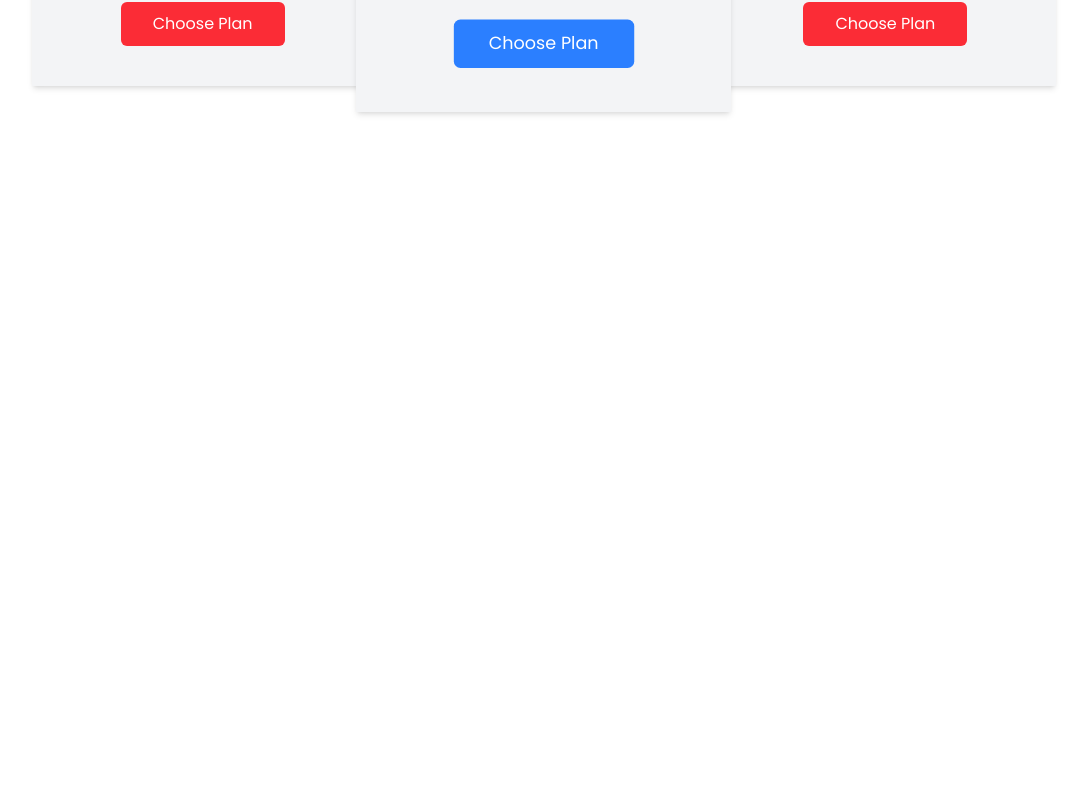
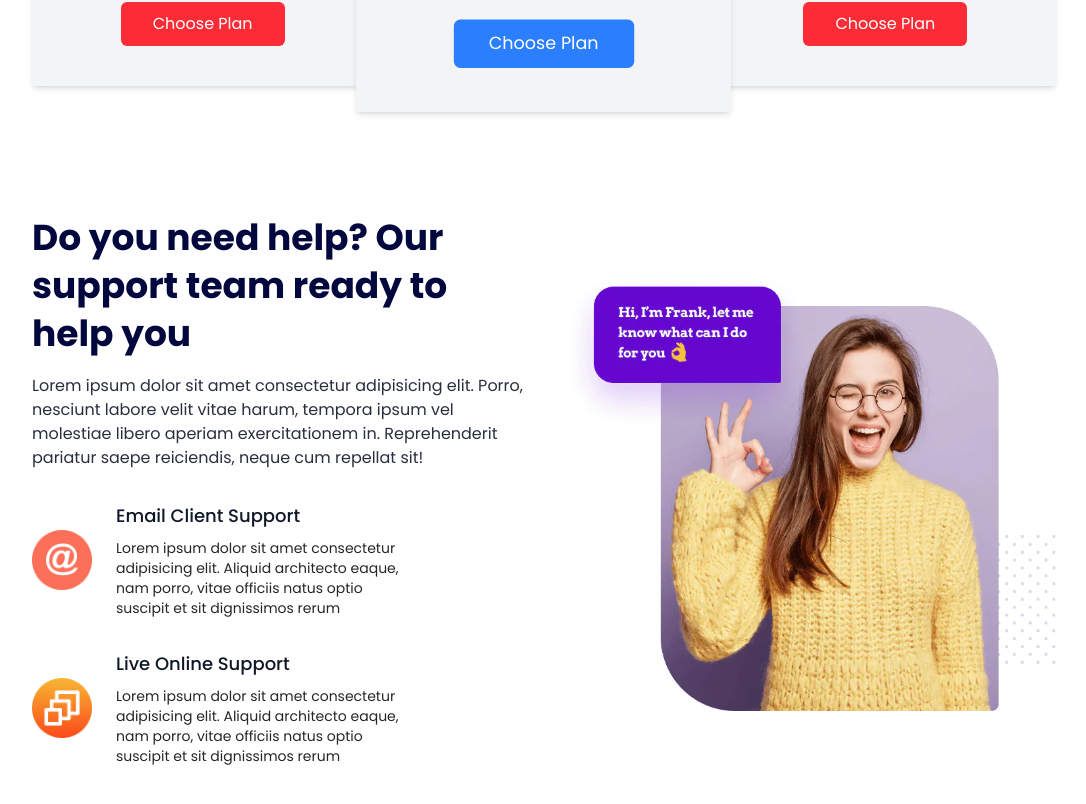
Before and after one commit to azizul96/agency, a Next.js app: page / in a window 1280 px wide. Shown: the part 2913-3717 px from the top of the page, without its empty margins (96-1182 px from the left). Before the commit the page ends 3047 px from the top, so only its background shows below. Built offline with nearby package versions, Linux system fonts and the light colour scheme.

Commit message:
Support Team Section Done

```diff
--- a/app/components/Home.jsx
+++ b/app/components/Home.jsx
@@ -3,6 +3,8 @@ import Hero from './Hero/Hero';
 import Features from './Features/Features';
 import ClientSupport from './ClientSupport/ClientSupport'
 import Price from './Price/Price'
+import SupportTeam from './SupportTeam/SupportTeam'
+
 
 const Home = () => {
   return (
@@ -11,6 +13,7 @@ const Home = () => {
       <Features />
       <ClientSupport />
       <Price />
+      <SupportTeam />
     </div>
   );
 };
--- /dev/null
+++ b/app/components/SupportTeam/SupportTeam.jsx
@@ -0,0 +1,43 @@
+import React from 'react';
+import Icon1 from '../../../public/icon1.png'
+import Icon2 from '../../../public/icon2.png'
+import SupportTeamImg from '../../../public/supportTeam.jpg'
+import Image from 'next/image';
+
+const SupportTeam = () => {
+  return (
+    <div className='pt-[5rem] pb-[3rem]'>
+      <div className='w-[80%] mx-auto grid grid-cols-1 lg:grid-cols-2 gap-[2rem] items-center'>
+        <div >
+          <h1 className='text-xl md:text-3xl lg:text-4xl text-[#02073e] mb-[1rem]  font-bold leading-[2rem] md:leading-[3rem] '>Do you need help? Our support team ready to help you</h1>
+          <p className='text-gray-900 opacity-90 text-base mt-[1rem]'>
+            Lorem ipsum dolor sit amet consectetur adipisicing elit. Porro, nesciunt labore velit vitae harum, tempora ipsum vel molestiae libero aperiam exercitationem in. Reprehenderit pariatur saepe reiciendis, neque cum repellat sit!
+          </p>
+          <div className='flex items-center space-x-6 mt-[2rem]'>
+            <Image src={Icon1} alt='icon' width={60} height={60}/>
+            <div>
+              <h1 className='text-lg text-gray-900 font-[500] mb-[0.5rem] '>
+                Email Client Support
+              </h1>
+              <p className='md:w-[70%] w-[90%] text-sm text-black opacity-85 '>Lorem ipsum dolor sit amet consectetur adipisicing elit. Aliquid architecto eaque, nam porro, vitae officiis natus optio suscipit et sit dignissimos rerum</p>
+            </div>
+          </div>
+          <div className='flex items-center space-x-6 mt-[2rem]'>
+            <Image src={Icon2} alt='icon' width={60} height={60}/>
+            <div>
+              <h1 className='text-lg text-gray-900 font-[500] mb-[0.5rem] '>
+                Live Online Support
+              </h1>
+              <p className='md:w-[70%] w-[90%] text-sm text-black opacity-85 '>Lorem ipsum dolor sit amet consectetur adipisicing elit. Aliquid architecto eaque, nam porro, vitae officiis natus optio suscipit et sit dignissimos rerum</p>
+            </div>
+          </div>
+        </div>
+        <div>
+          <Image src={SupportTeamImg} alt='image' />
+        </div>
+      </div>
+    </div>
+  );
+};
+
+export default SupportTeam;
```
Also changed, not shown: public/supportTeam.jpg (added).
